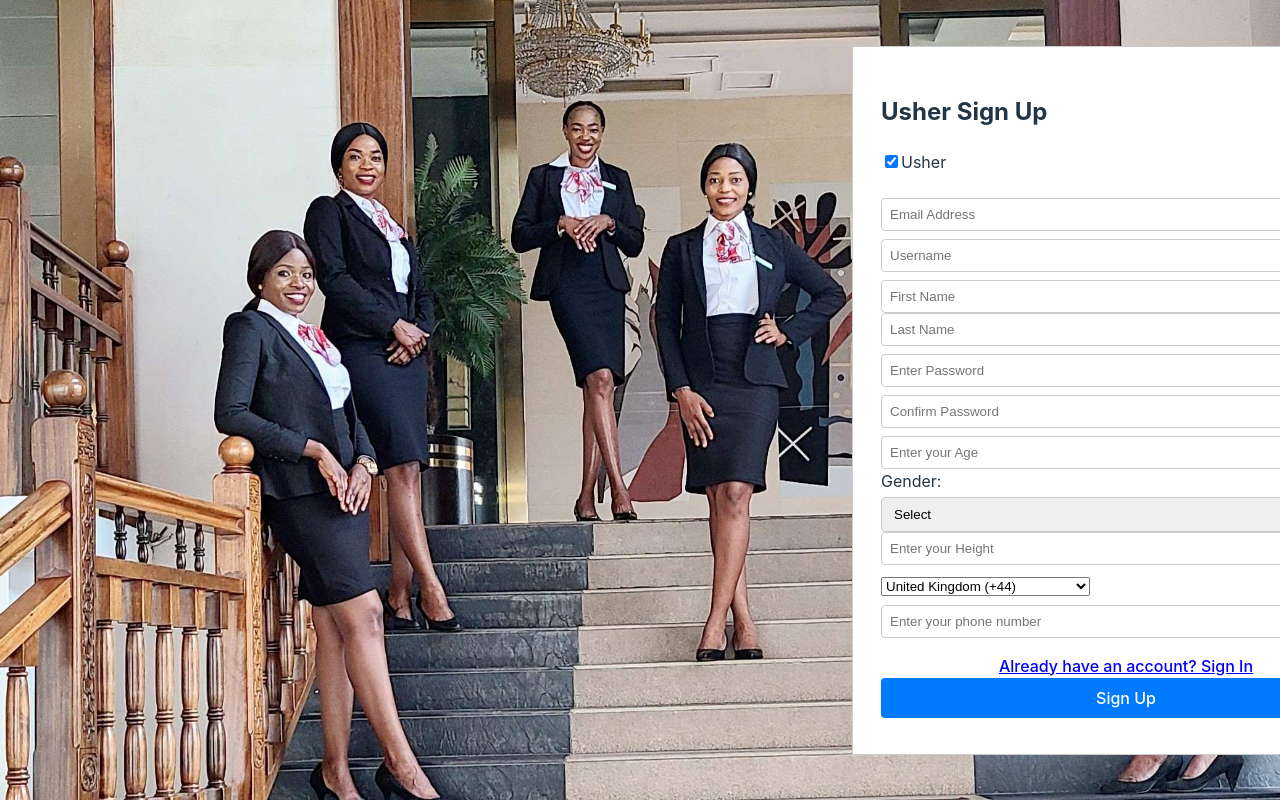
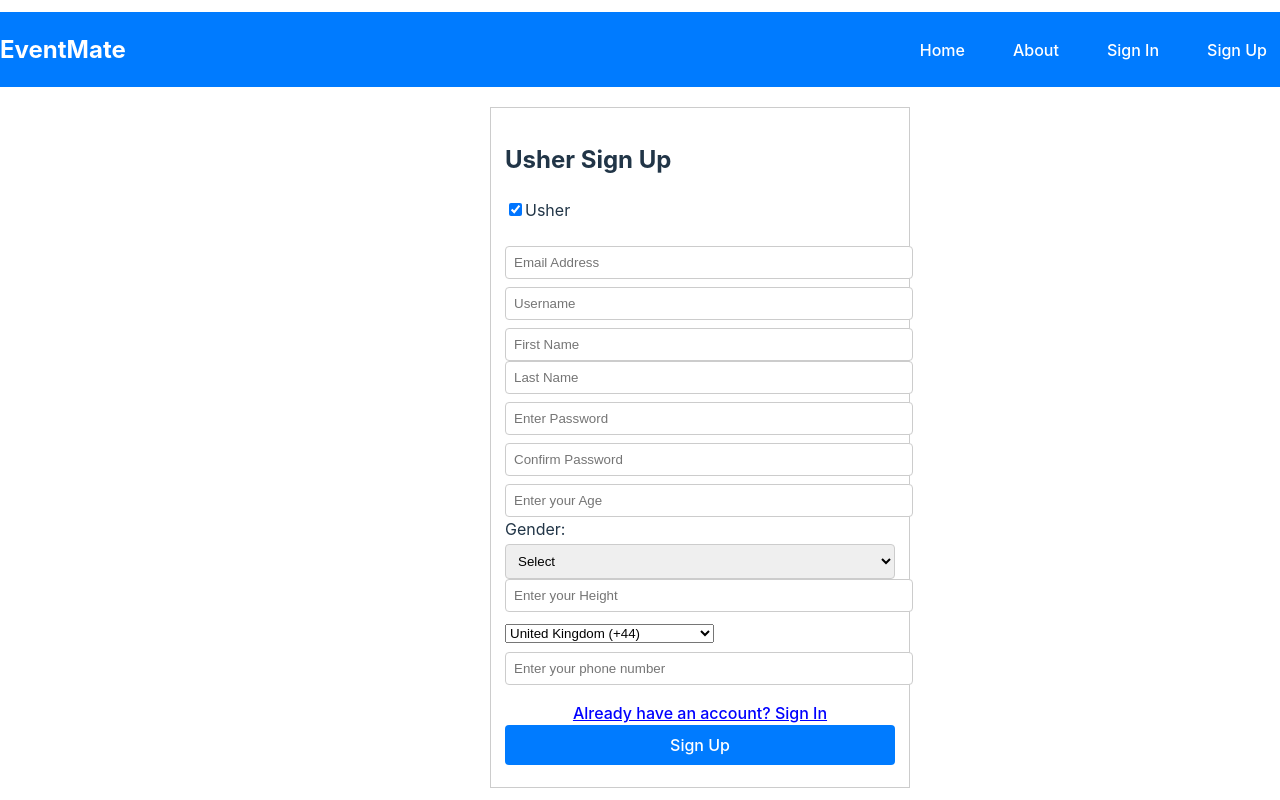
Before and after one commit to bernadettestella/Event_Mate, a React (Vite) app in the folder frontend/: page /Pages/SignUp in a window 1280 px wide. Shown: the top 800 px of the page. Built offline with nearby package versions, Linux system fonts and the light colour scheme.

Commit message:
removed background image

```diff
--- a/frontend/src/App.tsx
+++ b/frontend/src/App.tsx
@@ -5,14 +5,16 @@ import { BrowserRouter as Router, Routes, Route } from 'react-router-dom';
 import { FaEye, FaEyeSlash, FaKey, FaUser } from 'react-icons/fa'; // Import icons for show/hide password
 import Input from './Components/Input';
 import SignUpForm from './Pages/SignUp';
+import Navbar from './Components/Navbar'
+//import Home from './Pages/home'
 import EventPlannerForm from './Pages/EventPlanner';
 import ForgotPasswordForm from './Pages/ForgotPass';
 import UsherDashboard from './Pages/Dashboard';
 import EventPlannerDashboard from './Pages/EventPlannerDashboard';
-import { BackgroundSection, FormSection, FormContainer, SignIn, CreateAccount, ButtonContainer, Button, ForgotPasswordLink, SignInFooter, RememberMeLabel, TermsOfServiceLink } from './styles';
+import { FormSection, FormContainer, SignIn, CreateAccount, ButtonContainer, Button, ForgotPasswordLink, SignInFooter, RememberMeLabel, TermsOfServiceLink } from './styles';
 
-import backgroundImage from './assets/background.jpg'; // Import your background image
-const baseURL = 'http://localhost:5000/api'; // Update with your Flask backend URL
+//import backgroundImage from './assets/background.jpg'; // Import your background image
+//const baseURL = 'http://localhost:5000/api'; // Update with your Flask backend URL
 
 interface SignInData {
   username: string;
@@ -49,7 +51,7 @@ const SignInForm: React.FC = () => {
   const handleSubmit = async (e: React.FormEvent<HTMLFormElement>) => {
     e.preventDefault();
     try {
-      const response = await axios.post(`${baseURL}/login`, signInData); // Send login request to backend
+      const response = await axios.post('/api/login', signInData);  // Send login request to backend
       const token = response.data.token;
       // Store token in local storage or session storage for future requests
       localStorage.setItem('token', token); // Example: Storing token in local storage
@@ -79,7 +81,6 @@ const SignInForm: React.FC = () => {
   };
 
   return (
-    <BackgroundSection style={{ backgroundImage: `url(${backgroundImage})` }}>
       <FormSection>
         <FormContainer>
           <h1>EventMate</h1>
@@ -134,13 +135,14 @@ const SignInForm: React.FC = () => {
           </form>
         </FormContainer>
       </FormSection>
-    </BackgroundSection>
+
   );
 };
 
 const App: React.FC = () => {
   return (
     <Router>
+       <Navbar /> {/* Include the Navbar component */}
       <Routes>
         <Route path="/" element={<SignInForm />} />
         <Route path="/Pages/SignUp" element={<SignUpForm />} />
--- /dev/null
+++ b/frontend/src/Components/Navbar.tsx
@@ -0,0 +1,67 @@
+import React from 'react';
+import { NavLink, useNavigate } from 'react-router-dom';
+import styled from 'styled-components';
+
+const Nav = styled.nav`
+  display: flex;
+  align-items: center;
+  background-color: #007bff;
+  justify-content: space-between;
+  width: 100%;
+  margin: 0 auto;
+`;
+
+const NavLinks = styled.div`
+  display: flex;
+  align-items: center;
+  color: #fff;
+  justify-content: space-between;
+  gap: 3em;
+  font-weight: 500;
+  cursor: pointer;
+`;
+
+const Logo = styled.h2`
+  font-size: 24px;
+  color: #fff;
+`;
+
+const Navbar: React.FC = () => {
+  const navigate = useNavigate();
+
+  const handleHomeClick = () => {
+    navigate('/'); // Navigate to Home page
+  };
+
+  const handleAboutClick = () => {
+    navigate('/about'); // Navigate to About page
+  };
+
+  const handleSignInClick = () => {
+    navigate('/signin'); // Navigate to SignIn page
+  };
+
+  const handleCreateAccountClick = () => {
+    navigate('/Pages/SignUp');
+  };
+
+
+  const handleContactUsClick = () => {
+    navigate('/contact'); // Navigate to Contact page
+  };
+
+  return (
+    <Nav>
+      <Logo>EventMate</Logo>
+      <NavLinks>
+        <div onClick={handleHomeClick}>Home</div>
+        <div onClick={handleAboutClick}>About</div>
+        <div onClick={handleSignInClick}>Sign In</div>
+        <div onClick={handleCreateAccountClick}>Sign Up</div>
+        <div onClick={handleContactUsClick}>Contact Us</div>
+      </NavLinks>
+    </Nav>
+  );
+};
+
+export default Navbar;
--- a/frontend/src/Pages/EventPlanner.tsx
+++ b/frontend/src/Pages/EventPlanner.tsx
@@ -2,20 +2,18 @@ import React, { useState } from 'react';
 import axios from 'axios';
 import styled from 'styled-components';
 
-import backgroundImage from '../assets/background.jpg';
+//import backgroundImage from '../assets/background.jpg';
 import Button from '../Components/Button';
-const baseURL = 'http://localhost:5000/api';
+//const baseURL = 'http://localhost:5000/api';
 
 // Styled components for styling
 const BackgroundSection = styled.div`
   flex: 1;
-  background-image: url(${backgroundImage});
-  background-size: cover;
   background-position: center;
   width: 1400px;
   height: 100vh;
   display: flex;
-  justify-content: right;
+  justify-content: center;
   align-items: center;
 `;
 
@@ -23,7 +21,6 @@ const FormContainer = styled.div`
 width: 35%;
   background: #fff;
   padding: 2%;
-  justify-content: right;
   border: 0.5px solid #ccc;
   border-radius: 8px;
   box-shadow: 0 2px 4px rgba(0, 0, 0, 0.1);
@@ -33,7 +30,7 @@ width: 35%;
 `;
 
 const FormGroup = styled.div`
-  margin-bottom: 0.2rem;
+  margin-bottom: 0.1rem;
 `;
 
 const Label = styled.label`
--- a/frontend/src/Pages/SignUp.tsx
+++ b/frontend/src/Pages/SignUp.tsx
@@ -4,28 +4,31 @@ import styled from 'styled-components';
 import CountrySelector from '../Components/Country';
 import { AsYouType } from 'libphonenumber-js';
 import EventPlannerForm from './EventPlanner';
-import backgroundImage from '../assets/background.jpg';
+//import backgroundImage from '../assets/background.jpg';
 import Button from '../Components/Button';
+//import { FormSection } from '../styles';
 
-const baseURL = 'http://localhost:5000/api';
+//const baseURL = 'http://localhost:5000/api'
 
-const BackgroundSection = styled.div`
-  flex: 1;
-  background-image: url(${backgroundImage});
-  background-size: cover;
-  background-position: center;
+export const FormSection = styled.div`
+ flex: 1;
+  display: flex;
   width: 1400px;
-  height: 100vh;
-  display: flex;
-  justify-content: right;
+  align: center;
+  justify-content: center;
+  margin-top: 10px;
+  @media (max-width: 768px) {
+    width: 100%;
+
+`;
+const FormContainer = styled.div`
+  width: 35%x;
+  background: #fff;
+  justify-content: center;
   align-items: center;
-`;
-
-const FormContainer = styled.div`
-  width: 35%;
-  background: #fff;
-  padding: 2%;
-  border: 0.5px solid #ccc;
+  padding: 1%;
+  border: 0.1px solid #ccc;
+  margin-top: 10px;
   @media (max-width: 768px) {
     width: 100%;
   }
@@ -107,6 +110,7 @@ const SignUpForm = () => {
     username: '',
     firstName: '',
     lastName: '',
+    userType: 'isUsher',
     password: '',
     confirmPassword: '',
     age: '',
@@ -152,9 +156,9 @@ const SignUpForm = () => {
     setErrors(validationErrors);
     if (Object.keys(validationErrors).length === 0) {
       try {
-        const response = await axios.post(`${baseURL}/register`, signUpData); // Adjust the URL as per your backend setup
-        console.log(response.data);
-        // Handle successful signup, e.g., redirect to login page
+        const response = await axios.post('http://localhost:5000/api/register', signUpData);
+        setMessage('Registration successful. Please log in.'); // Display success message
+        navigate('/login');
       } catch (error) {
         setMessage('An error occurred during sign-up.');
       }
@@ -162,8 +166,7 @@ const SignUpForm = () => {
   };
 
   return (
-    <BackgroundSection>
-      {isUsher && (
+        <FormSection>
         <FormContainer>
           <h2>Usher Sign Up</h2>
           {message && <ErrorMessage>{message}</ErrorMessage>}
@@ -174,7 +177,7 @@ const SignUpForm = () => {
                 checked={isUsher}
                 onChange={handleToggle}
               />
-              {isUsher ? 'Usher' : 'Event Planner'}
+              {isUsher ? 'Usher' : 'Planner'}
             </ToggleLabel>
           </ToggleContainer>
           {isUsher && (
@@ -308,10 +311,8 @@ const SignUpForm = () => {
           )}
           {!isUsher && <EventPlannerForm />}
         </FormContainer>
+        </FormSection>
       )}
-      {!isUsher && <EventPlannerForm />}
-    </BackgroundSection>
-  );
-};
+
 
 export default SignUpForm;
--- /dev/null
+++ b/frontend/src/Pages/home.tsx
@@ -0,0 +1,113 @@
+import React, { useState } from 'react';
+import axios from 'axios';
+import styled from 'styled-components';
+
+const FormContainer = styled.div`
+  display: flex;
+  flex-direction: column;
+  width: 300px;
+  margin: 0 auto;
+`;
+
+const Form = styled.form`
+  display: flex;
+  flex-direction: column;
+`;
+
+const Input = styled.input`
+  margin-bottom: 10px;
+  padding: 8px;
+  border: 1px solid #ccc;
+  border-radius: 4px;
+  font-size: 16px;
+`;
+
+const Button = styled.button`
+  background-color: #007bff;
+  color: #fff;
+  border: none;
+  border-radius: 4px;
+  padding: 10px;
+  font-size: 16px;
+  cursor: pointer;
+`;
+
+const Home = () => {
+  const [registerData, setRegisterData] = useState({
+    username: '',
+    email: '',
+    password: '',
+    usertype: '', // Add a field for user type (usher/planner)
+  });
+
+  const [loginData, setLoginData] = useState({
+    username: '',
+    password: '',
+    usertype: '', // Add a field for user type (usher/planner)
+  });
+
+  const handleRegister = async (e) => {
+    e.preventDefault();
+    try {
+      const response = await axios.post('http://localhost:5000/register', registerData);
+      console.log(response.data);
+      // Handle successful registration
+    } catch (error) {
+      console.error('Error registering user:', error.response.data);
+      // Handle registration error
+    }
+  };
+
+  const handleLogin = async (e) => {
+    e.preventDefault();
+    try {
+      const response = await axios.post('http://localhost:5000/login', loginData);
+      console.log(response.data);
+      // Handle successful login
+    } catch (error) {
+      console.error('Error logging in:', error.response.data);
+      // Handle login error
+    }
+  };
+
+  const handleRegisterInputChange = (e) => {
+    const { name, value } = e.target;
+    setRegisterData({ ...registerData, [name]: value });
+  };
+
+  const handleLoginInputChange = (e) => {
+    const { name, value } = e.target;
+    setLoginData({ ...loginData, [name]: value });
+  };
+
+  return (
+    <FormContainer>
+      <h2>Register</h2>
+      <Form onSubmit={handleRegister}>
+        <Input type="text" name="username" placeholder="Username" value={registerData.username} onChange={handleRegisterInputChange} required />
+        <Input type="email" name="email" placeholder="Email" value={registerData.email} onChange={handleRegisterInputChange} required />
+        <Input type="password" name="password" placeholder="Password" value={registerData.password} onChange={handleRegisterInputChange} required />
+        <select name="usertype" value={registerData.usertype} onChange={handleRegisterInputChange} required>
+          <option value="">Select User Type</option>
+          <option value="usher">Usher</option>
+          <option value="planner">Planner</option>
+        </select>
+        <Button type="submit">Register</Button>
+      </Form>
+
+      <h2>Login</h2>
+      <Form onSubmit={handleLogin}>
+        <Input type="text" name="username" placeholder="Username" value={loginData.username} onChange={handleLoginInputChange} required />
+        <Input type="password" name="password" placeholder="Password" value={loginData.password} onChange={handleLoginInputChange} required />
+        <select name="usertype" value={loginData.usertype} onChange={handleLoginInputChange} required>
+          <option value="">Select User Type</option>
+          <option value="usher">Usher</option>
+          <option value="planner">Planner</option>
+        </select>
+        <Button type="submit">Login</Button>
+      </Form>
+    </FormContainer>
+  );
+};
+
+export default Home;
--- a/frontend/src/styles.ts
+++ b/frontend/src/styles.ts
@@ -23,8 +23,9 @@ export const BackgroundSection = styled.div`
 export const FormSection = styled.div`
  flex: 1;
   display: flex;
-  align: right;
-  justify-content: right;
+  width: 1400px;
+  align: center;
+  justify-content: center;
 
 `;
 
```
Also changed, not shown: frontend/src/Pages/about.tsx (added, +38 -0 lines), frontend/src/Pages/signin.tsx (added, +105 -0 lines).
